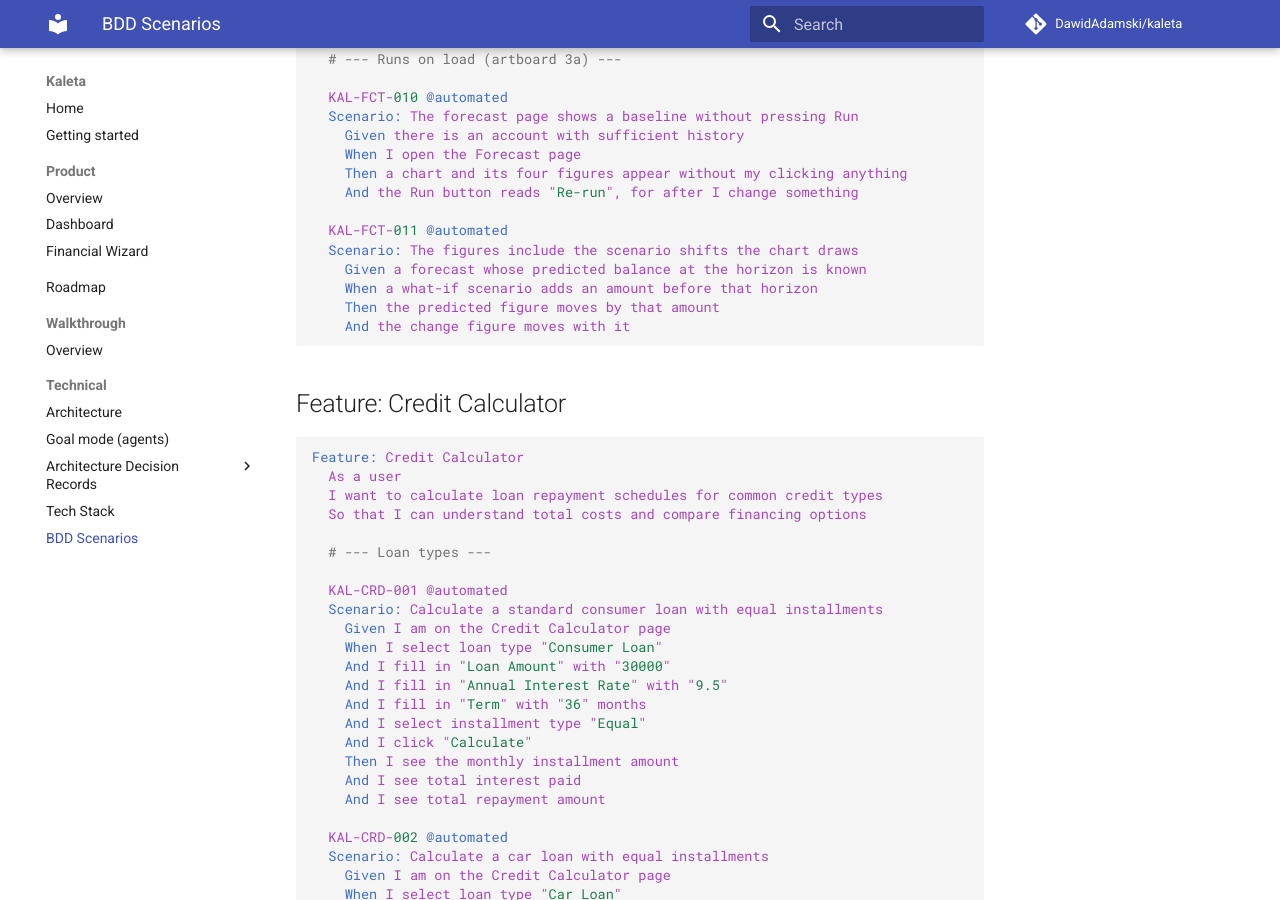
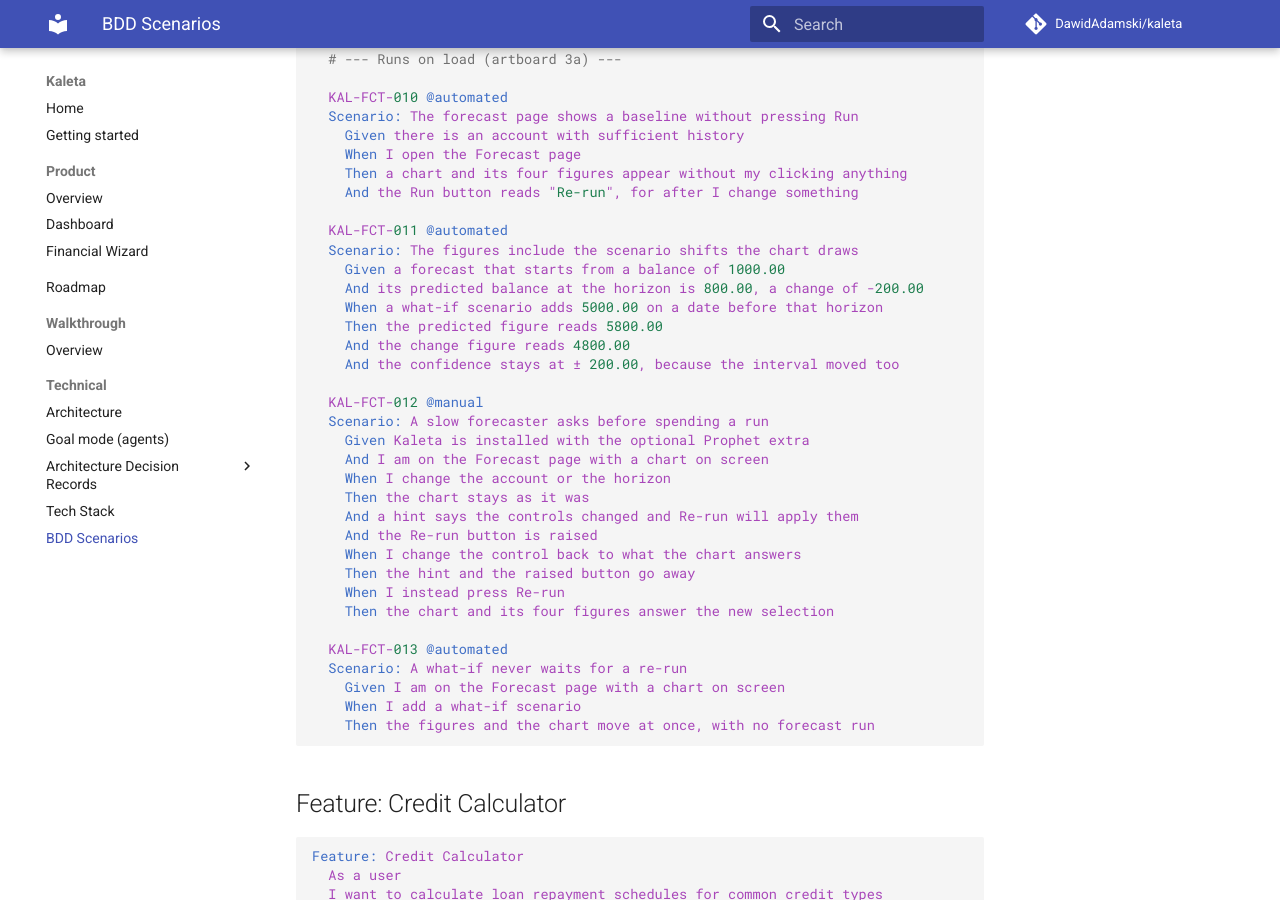
Before and after one commit to DawidAdamski/kaleta, an MkDocs documentation site: the page built from docs/bdd.md, in a window 1280 px wide and 900 px high, scrolled down 43478 px. Built offline with MkDocs 1.6.1 and Material for MkDocs 9.7.7, drawn with Linux system fonts in a browser that asks for light colours; comment, search, counter and statistics services are not loaded.

Commit message:
fix(forecast): "insufficient history" stops being true when the account changes
Eighth review round on artboard 3a.

`stale_action` left the mark alone whenever nothing was drawn. That is right
while the controls have not moved — a failure or too little history is not
the reader's doing — but wrong the moment the selection changes: account A's
"Insufficient transaction history" is not an answer about account B. The
exemption now needs the controls to still match, and the match is measured
against what the run was *asked* rather than what it returned, so a failed
run is still something to compare against.

Three scenarios out of this round. KAL-FCT-011 carries literal figures, since
Working Agreement §11 wants verification tests to assert literals from the
scenario and the old test computed its expectations by calling the service
twice. KAL-FCT-012 is @manual: the Prophet stale/Re-run path is user-facing,
cannot be automated where Prophet is not installed, and §5 wants it written
down rather than left in the plan's notes. KAL-FCT-013 says a what-if never
waits for a run, asserted by the absence of a skeleton and of "Running…".

The horizon hint prints 13.12.2026 rather than 2026-12-13.

Co-Authored-By: Claude Opus 5 (1M context) <noreply@anthropic.com>
Claude-Session: https://claude.ai/code/session_0152AYpRfMD2oD5sjv3sg3qi

````diff
--- a/docs/bdd.md
+++ b/docs/bdd.md
@@ -2231,10 +2231,31 @@ Feature: Account Balance Forecast
 
   KAL-FCT-011 @automated
   Scenario: The figures include the scenario shifts the chart draws
-    Given a forecast whose predicted balance at the horizon is known
-    When a what-if scenario adds an amount before that horizon
-    Then the predicted figure moves by that amount
-    And the change figure moves with it
+    Given a forecast that starts from a balance of 1000.00
+    And its predicted balance at the horizon is 800.00, a change of -200.00
+    When a what-if scenario adds 5000.00 on a date before that horizon
+    Then the predicted figure reads 5800.00
+    And the change figure reads 4800.00
+    And the confidence stays at ± 200.00, because the interval moved too
+
+  KAL-FCT-012 @manual
+  Scenario: A slow forecaster asks before spending a run
+    Given Kaleta is installed with the optional Prophet extra
+    And I am on the Forecast page with a chart on screen
+    When I change the account or the horizon
+    Then the chart stays as it was
+    And a hint says the controls changed and Re-run will apply them
+    And the Re-run button is raised
+    When I change the control back to what the chart answers
+    Then the hint and the raised button go away
+    When I instead press Re-run
+    Then the chart and its four figures answer the new selection
+
+  KAL-FCT-013 @automated
+  Scenario: A what-if never waits for a re-run
+    Given I am on the Forecast page with a chart on screen
+    When I add a what-if scenario
+    Then the figures and the chart move at once, with no forecast run
 ```
 
 ## Feature: Credit Calculator
````
Also changed, not shown: docs/plans/restyle-forecast-on-load.md (+29 -0 lines), 4 other files.
